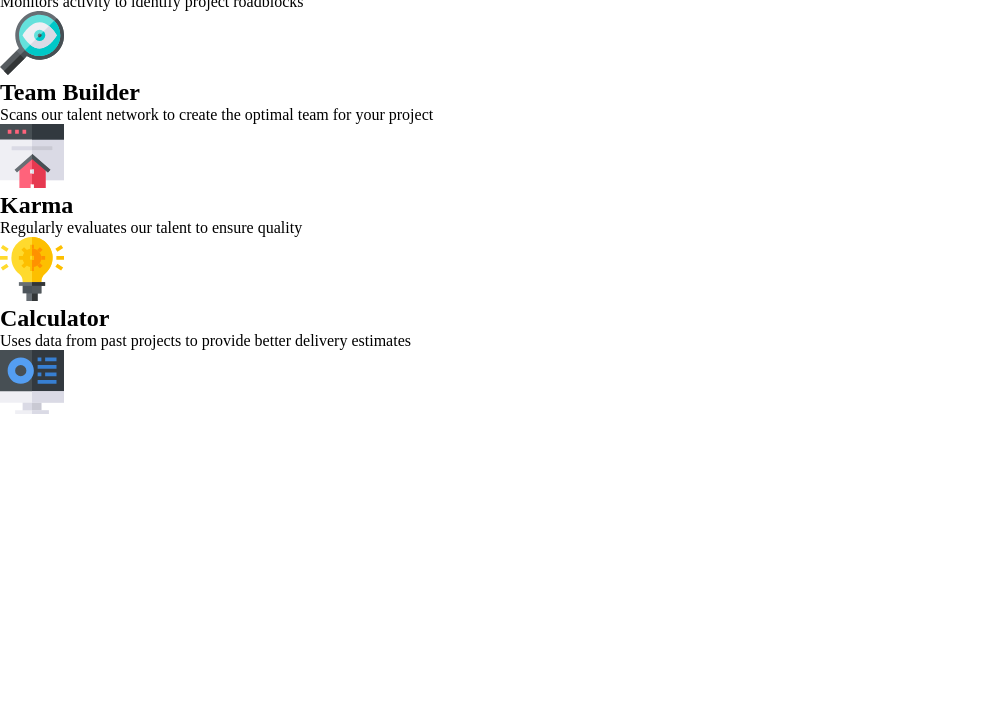
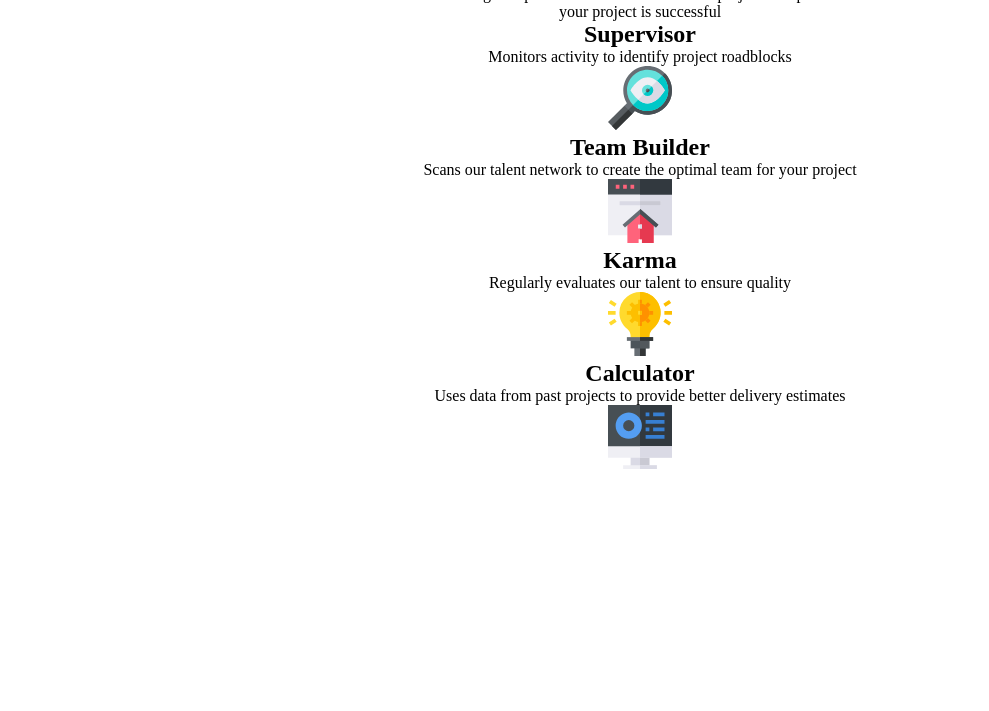
Before and after one commit to Bradley-bit/four-card-future-section, a plain HTML site: page index.html in a window 1280 px wide. Shown: the part 89-800 px from the top of the page, without its empty margins (0-989 px from the left). Drawn offline with Linux system fonts and the light colour scheme.

Commit message:
Give the container a width and a text-align of center

```diff
--- a/style.css
+++ b/style.css
@@ -3,3 +3,9 @@
     margin: 0;
     padding: 0;
 }
+
+.container {
+    width: 600px;
+    margin: 0 auto;
+    text-align: center;
+}
```
